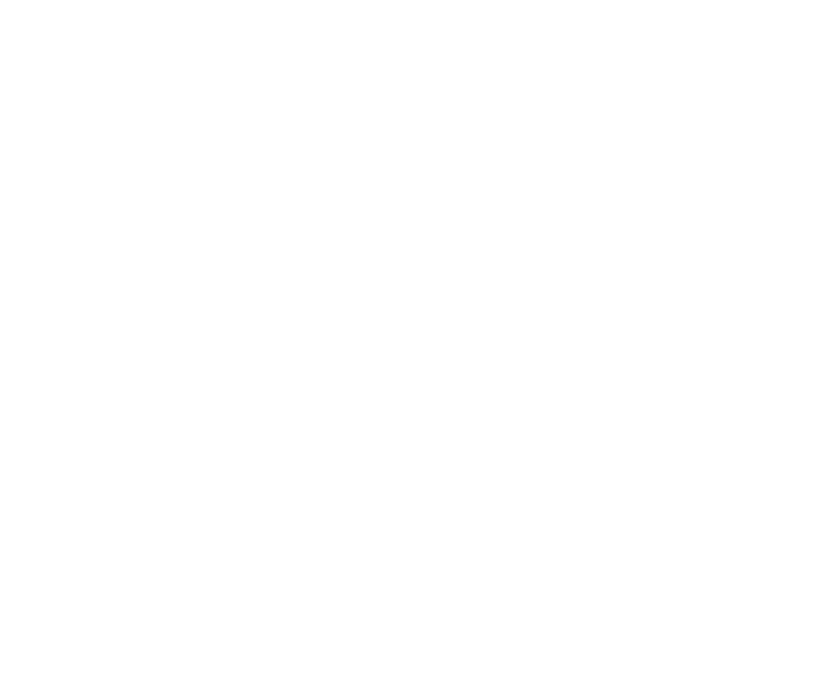
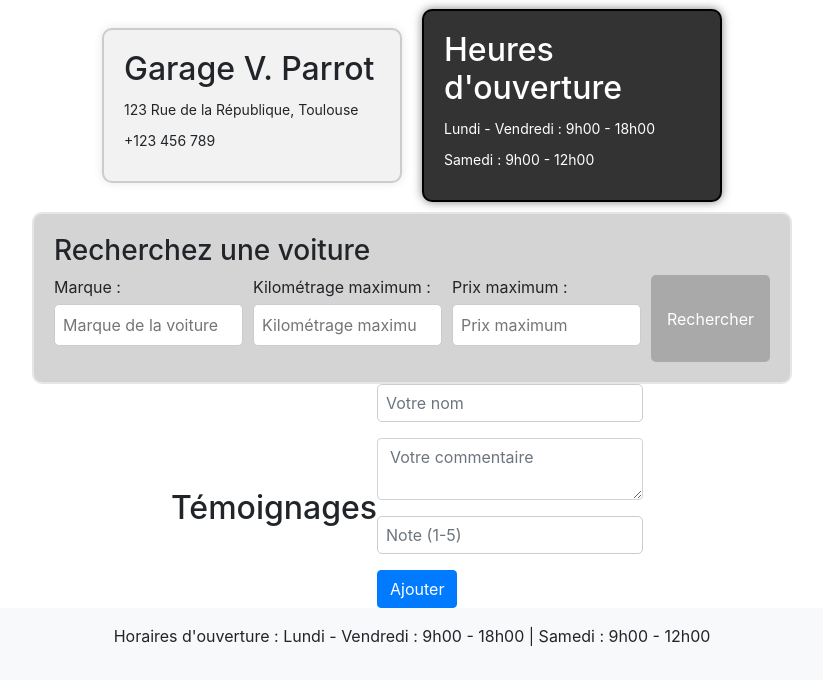
Before and after one commit to irchadi/Evaluation-en-Cours-de-Formation---SITE-GARAGE, a PHP site: page / in a window 1280 px wide. Before the commit the part shown is empty. Shown: the part 537-1217 px from the top of the page, without its empty margins (228-1051 px from the left). Before the commit the page ends 800 px from the top, so only its background shows below. Run offline with PHP 8.4, Linux system fonts and the light colour scheme.

Commit message:
First page

```diff
--- /dev/null
+++ b/assets/style.css
@@ -0,0 +1,96 @@
+
+
+.container {
+    display: flex;
+    flex-wrap: wrap; /* Permettre le retour à la ligne */
+    justify-content: center; /* Centrer horizontalement */
+    align-items: center; /* Centrer verticalement */
+}
+
+.coordonnees, .horaires {
+    background-color: #f2f2f2; /* Couleur de fond */
+    padding: 20px; /* Espacement interne */
+    width: 300px; /* Largeur */
+    border-radius: 10px; /* Coins arrondis */
+    border: 2px solid #ccc; /* Bordure */
+    box-shadow: 0 0 10px rgba(0, 0, 0, 0.1); /* Ombre */
+    margin: 10px; /* Marge autour des blocs */
+}
+
+.horaires {
+    background-color: #333; /* Couleur de fond pour les horaires */
+    color: #fff; /* Couleur du texte */
+    border-color: #000; /* Couleur de la bordure */
+    box-shadow: 0 0 10px rgba(0, 0, 0, 0.5); /* Ombre */
+}
+
+.coordonnees h2, .horaires h2 {
+    margin-top: 0; /* Supprimer la marge supérieure */
+}
+
+.coordonnees p, .horaires p {
+    margin: 10px 0; /* Espacement entre les paragraphes */
+    font-size: 14px; /* Taille de la police */
+}
+
+@media screen and (max-width: 568px) {
+    .container {
+        flex-direction: column; /* Affichage en colonne */
+        align-items: center; /* Centrer horizontalement */
+    }
+}
+
+/*
+Rechercher
+*/
+
+.search-container {
+    background-color: #d4d4d4; /* Couleur de fond blanc cassé */
+    padding: 20px; /* Espacement interne */
+    border: 2px solid #e6e6e6; /* Bordure */
+    border-radius: 10px; /* Coins arrondis */
+    max-width: 760px; /* Largeur maximale du conteneur */
+    margin: 0 auto; /* Centrer horizontalement */
+}
+
+.search-container h3 {
+    margin-top: 0; /* Supprimer la marge supérieure */
+}
+
+.form-container {
+    display: flex; /* Utiliser flexbox */
+    flex-wrap: wrap; /* Permettre le retour à la ligne si nécessaire */
+}
+
+.form-group {
+    flex: 1; /* Les éléments prennent une part égale de l'espace */
+    margin-right: 10px; /* Espacement entre les éléments */
+}
+
+.form-group:last-child {
+    margin-right: 0; /* Ne pas d'espacement à droite pour le dernier élément */
+}
+
+.form-group label {
+    display: block; /* Afficher les labels sur une ligne séparée */
+    margin-bottom: 5px; /* Espacement sous les labels */
+}
+
+.form-group input[type="text"],
+.form-group input[type="number"] {
+    width: 100%; /* Les champs de saisie occupent toute la largeur disponible */
+    padding: 8px; /* Espacement interne */
+    border: 1px solid #ccc; /* Bordure grise */
+    border-radius: 5px; /* Coins arrondis */
+    box-sizing: border-box; /* Boîte de modèle pour inclure la bordure et le rembourrage dans la largeur */
+}
+
+input[type="submit"] {
+    background-color: #a9a9a9; /* Couleur de fond du bouton */
+    color: white; /* Couleur du texte du bouton */
+    border: none; /* Supprimer la bordure du bouton */
+    cursor: pointer; /* Curseur de la souris sur le bouton */
+    padding: 8px 16px; /* Espacement interne */
+    border-radius: 5px; /* Coins arrondis */
+    box-sizing: border-box; /* Boîte de modèle pour inclure la bordure et le rembourrage dans la largeur */
+}
--- a/index.php
+++ b/index.php
@@ -1,11 +1,106 @@
 <!DOCTYPE html>
-<html lang="en">
+<html lang="fr">
 <head>
     <meta charset="UTF-8">
     <meta name="viewport" content="width=device-width, initial-scale=1.0">
-    <title>GARAGE V. PARROT</title>
+    <title>Garage V. Parrot</title>
+    <link href="https://maxcdn.bootstrapcdn.com/bootstrap/4.5.2/css/bootstrap.min.css" rel="stylesheet">
+    <link rel="stylesheet" href="assets\style.css">
 </head>
 <body>
-    <h1>gdjtejts fh</h1>
+    <header>
+        <nav class="navbar navbar-expand-lg navbar-light bg-light">
+            <a class="navbar-brand" href="#">GVP</a>
+            <button class="navbar-toggler" type="button" data-toggle="collapse" data-target="#navbarNav" aria-controls="navbarNav" aria-expanded="false" aria-label="Toggle navigation">
+                <span class="navbar-toggler-icon"></span>
+            </button>
+            <div class="collapse navbar-collapse" id="navbarNav">
+                <ul class="navbar-nav ml-auto">
+                    <li class="nav-item active">
+                        <a class="nav-link" href="#">Nos services <span class="sr-only">(current)</span></a>
+                        <div class="dropdown-menu" aria-labelledby="navbarDropdown">
+                            <a class="dropdown-item" href="#">Réparation</a>
+                            <a class="dropdown-item" href="#">Contrôle technique</a>
+                            <a class="dropdown-item" href="#">Entretien</a>
+                        </div>
+                    </li>
+                    <li class="nav-item">
+                        <a class="nav-link" href="#">Vendre ma voiture</a>
+                    </li>
+                    <li class="nav-item">
+                        <a class="nav-link" href="#">Qui sommes-nous ?</a>
+                    </li>
+                    <li class="nav-item">
+                        <a class="nav-link" href="#">Mon compte</a>
+                    </li>
+                </ul>
+            </div>
+        </nav>
+    </header>
+
+    <main>
+        <div>
+            <img src="assets\Garage V Parrot -logos\Garage V Parrot -logos_black.png" alt="Logo garage V. Parrot" style="width: 50%;">
+        </div>
+        <div class="container">
+            <div class="coordonnees">
+                <h2>Garage V. Parrot</h2>
+                <p>123 Rue de la République, Toulouse</p>
+                <p>+123 456 789</p>
+            </div>
+            <div class="horaires">
+                <h2>Heures d'ouverture</h2>
+                <p>Lundi - Vendredi : 9h00 - 18h00</p>
+                <p>Samedi : 9h00 - 12h00</p>
+            </div>
+        </div>
+        <div class="search-container">
+    <h3>Recherchez une voiture</h3>
+    <form action="/rechercher-voiture" method="get" class="form-container">
+        <div class="form-group">
+            <label for="marque">Marque :</label>
+            <input type="text" id="marque" name="marque" placeholder="Marque de la voiture">
+        </div>
+        <div class="form-group">
+            <label for="kilometrage_max">Kilométrage maximum :</label>
+            <input type="number" id="kilometrage_max" name="kilometrage_max" placeholder="Kilométrage maximum">
+        </div>
+        <div class="form-group">
+            <label for="prix_max">Prix maximum :</label>
+            <input type="number" id="prix_max" name="prix_max" placeholder="Prix maximum">
+        </div>
+        <input type="submit" value="Rechercher">
+    </form>
+</div>
+
+    </main>
+    <section id="testimonial" class="container">
+        <h2 class="mt-5 mb-4">Témoignages</h2>
+        <form id="testimonial-form">
+            <div class="form-group">
+                <input type="text" class="form-control" id="name" placeholder="Votre nom">
+            </div>
+            <div class="form-group">
+                <textarea class="form-control" id="comment" placeholder="Votre commentaire"></textarea>
+            </div>
+            <div class="form-group">
+                <input type="number" class="form-control" id="rating" placeholder="Note (1-5)">
+            </div>
+            <button type="submit" class="btn btn-primary">Ajouter</button>
+        </form>
+        <div id="testimonial-list" class="mt-4">
+            <!-- Les témoignages seront ajoutés ici dynamiquement -->
+        </div>
+    </section>
+
+
+    <footer class="bg-light p-3">
+        <p class="text-center">Horaires d'ouverture : Lundi - Vendredi : 9h00 - 18h00 | Samedi : 9h00 - 12h00</p>
+    </footer>
+
+    <script src="https://ajax.googleapis.com/ajax/libs/jquery/3.5.1/jquery.min.js"></script>
+    <script src="https://cdnjs.cloudflare.com/ajax/libs/popper.js/1.16.0/umd/popper.min.js"></script>
+    <script src="https://maxcdn.bootstrapcdn.com/bootstrap/4.5.2/js/bootstrap.min.js"></script>
+
 </body>
 </html>
```
Also changed, not shown: script.js (added, +28 -0 lines).
